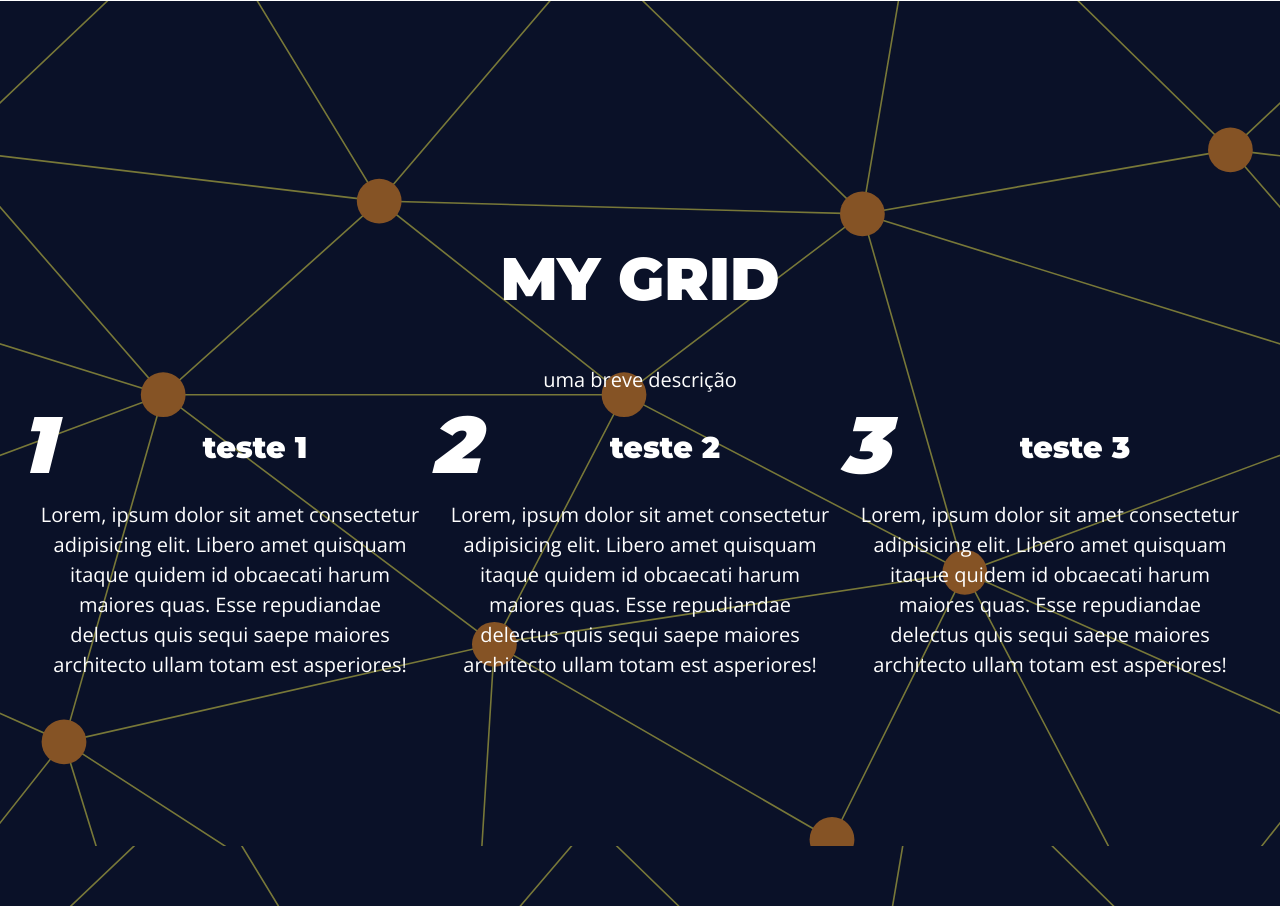
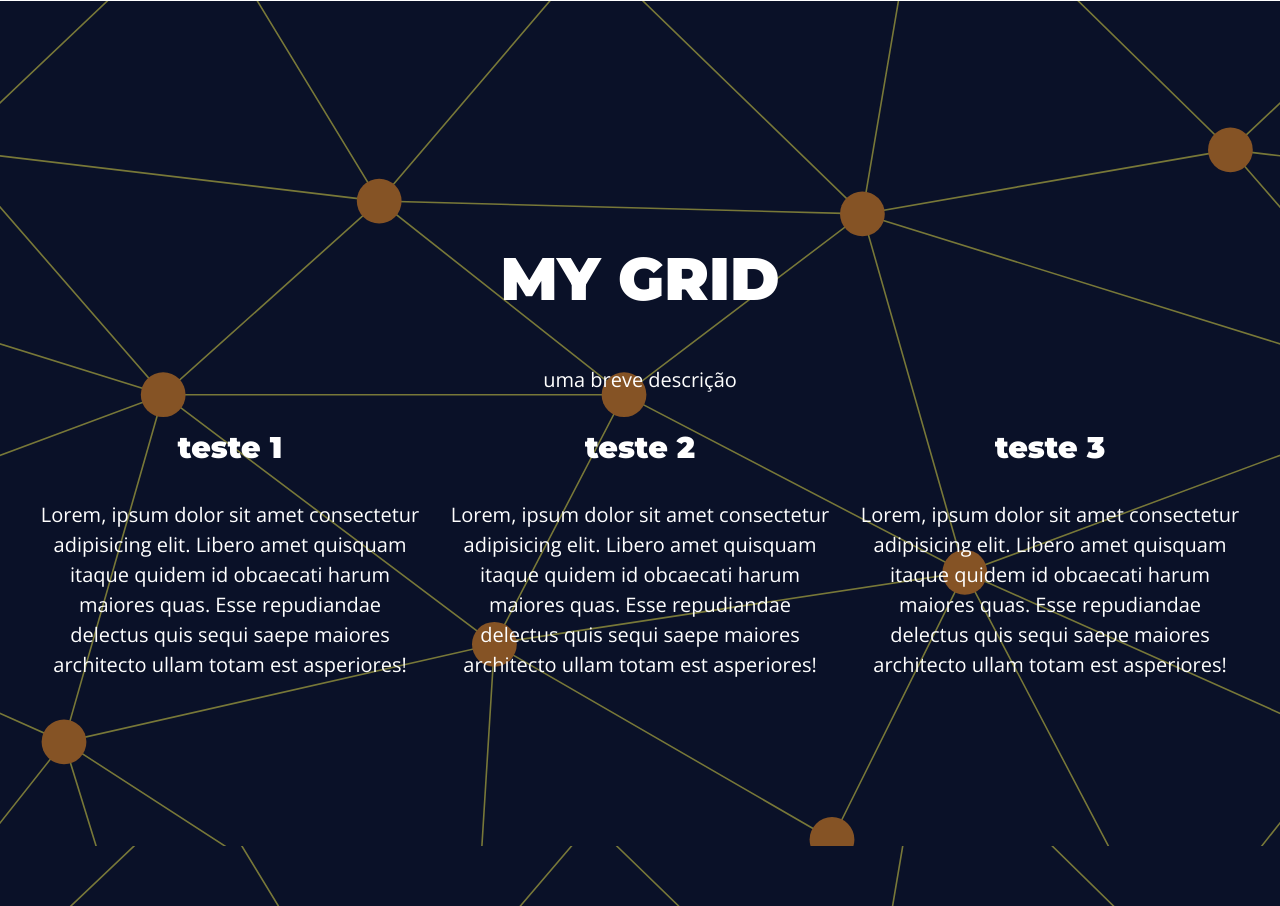
Before and after one commit to filipicaliman/landing-page, a plain HTML site: page index.html in a window 1280 px wide. Shown: the part 1689-2595 px from the top of the page. Drawn offline with nearby package versions, Linux system fonts and the light colour scheme.

Commit message:
Update style.css

```diff
--- a/assets/css/style.css
+++ b/assets/css/style.css
@@ -49,16 +49,5 @@
     font-size: 3rem;
     position: relative;
     padding-bottom: 3rem;
-    padding-left: 5rem;
+    padding-left: rem;
 }
-
-.grid h3::before {
-    counter-increment: grid-counter;
-    content: counter(grid-counter);
-    position: absolute;
-    font-size: 8rem;
-    font-style: italic;
-    top: -4rem;
-    left: -2rem;
-
-}
```
